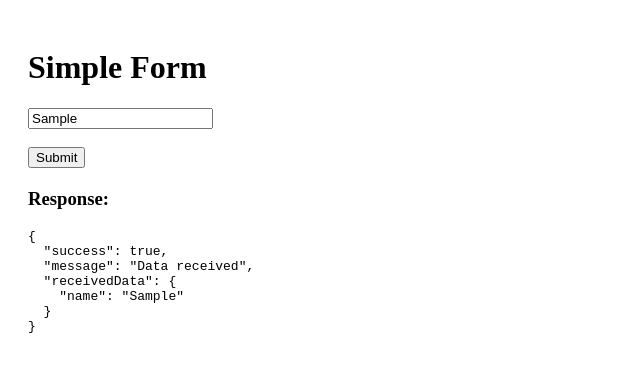
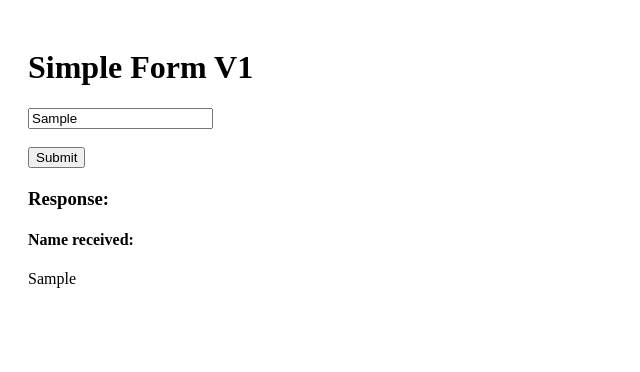
Before and after one commit to boxrok1/ThisTest, a Next.js app: page / in a window 1280 px wide. Both pictures are taken after typing "Sample" into the empty fields and a click on the button "Submit". Shown: the top 372 px of the page, without its empty margins (0-640 px from the left). Built offline with nearby package versions, Linux system fonts and the light colour scheme.

Commit message:
Update page.js

```diff
--- a/app/page.js
+++ b/app/page.js
@@ -2,36 +2,33 @@
 import { useState } from "react";
 
 export default function Home() {
-  const [formData, setFormData] = useState({
-    name: "",
-  });
-
+  const [formData, setFormData] = useState({ name: "" });
   const [response, setResponse] = useState(null);
 
   const handleChange = (e) => {
-    setFormData({
-      name: e.target.value,
-    });
+    setFormData({ ...formData, [e.target.name]: e.target.value });
   };
 
   const handleSubmit = async (e) => {
     e.preventDefault();
 
+    try {
       const res = await fetch("/api/submit", {
         method: "POST",
-      headers: {
-        "Content-Type": "application/json",
-      },
+        headers: { "Content-Type": "application/json" },
         body: JSON.stringify(formData),
       });
 
       const data = await res.json();
       setResponse(data);
+    } catch (error) {
+      setResponse({ error: "Failed to send data" });
+    }
   };
 
   return (
     <div style={{ padding: "20px" }}>
-      <h1>Simple Form</h1>
+      <h1>Simple Form V1</h1>
 
       <form onSubmit={handleSubmit}>
         <input
@@ -41,16 +38,15 @@ export default function Home() {
           value={formData.name}
           onChange={handleChange}
         />
-
         <br /><br />
-
         <button type="submit">Submit</button>
       </form>
 
       {response && (
         <div style={{ marginTop: "20px" }}>
           <h3>Response:</h3>
-          <pre>{JSON.stringify(response, null, 2)}</pre>
+          <h4>Name received:</h4>
+          <p>{response.receivedData?.name || "No data"}</p>
         </div>
       )}
     </div>
```
Lines whose indentation alone changed are shown as unchanged.
